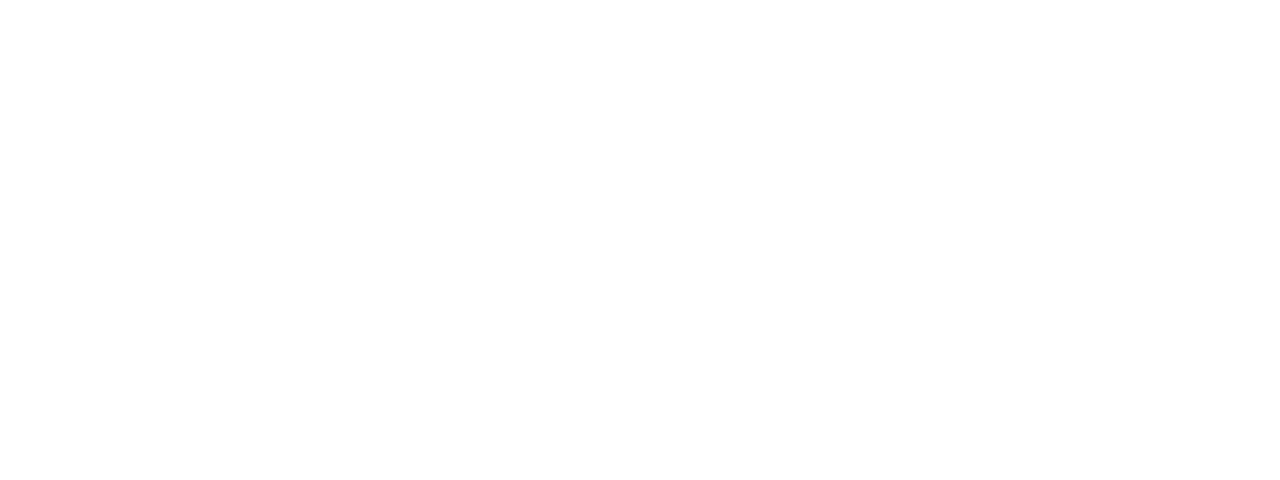
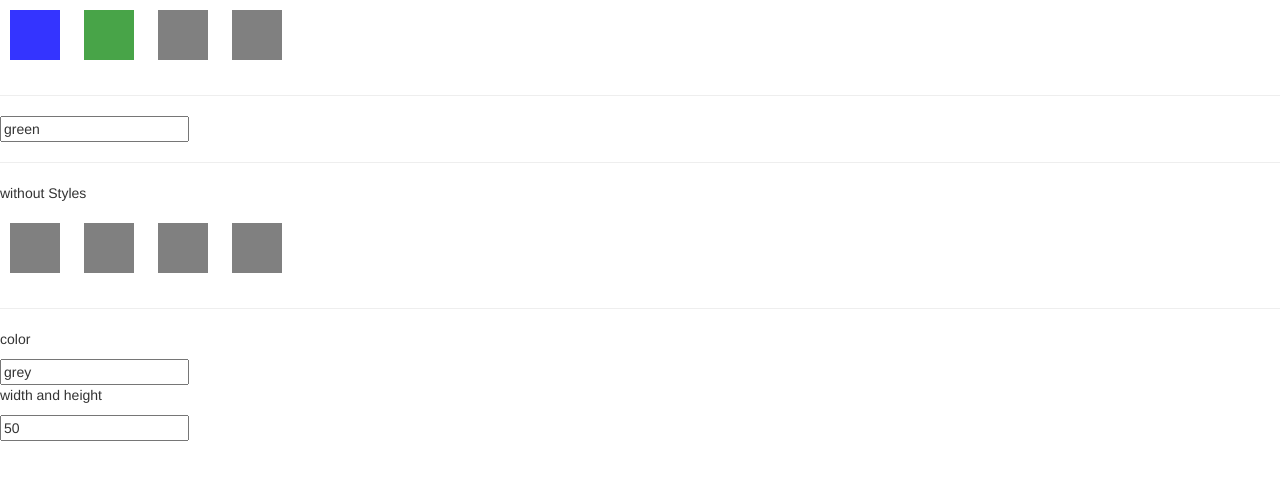
Before and after one commit to D4YonSoundcloud/Vue-Projects, a plain HTML site: page dynamic-styling-css/index.html in a window 1280 px wide. Drawn offline with nearby package versions, Linux system fonts and the light colour scheme.

Commit message:
dynamicCSSwithVue 7:00pm 6-9-20

```diff
--- a/dynamic-styling-css/app.js
+++ b/dynamic-styling-css/app.js
@@ -0,0 +1,25 @@
+new Vue({
+  el: "#app",
+  data: {
+    attachRed: false,
+    attachGreen: false,
+    attachBlue: false,
+    color: "green",
+    color2: "grey",
+    width: 50,
+  },
+  computed: {
+    divClasses: function () {
+      return {
+        red: this.attachRed,
+        blue: !this.attachRed,
+      };
+    },
+    myStyle: function () {
+      return {
+        backgroundColor: this.color2,
+        width: this.width + "px",
+      };
+    },
+  },
+});
--- a/dynamic-styling-css/index.html
+++ b/dynamic-styling-css/index.html
@@ -10,10 +10,39 @@
       integrity="sha384-BVYiiSIFeK1dGmJRAkycuHAHRg32OmUcww7on3RYdg4Va+PmSTsz/K68vbdEjh4u"
       crossorigin="anonymous"
     />
-    <title>Document</title>
+    <title>DYNAMIC STYLING WITH VUE</title>
   </head>
   <body>
     <div id="app">
+      <div
+        class="demo"
+        @click="attachRed = !attachRed"
+        :class="divClasses"
+      ></div>
+      <div
+        class="demo"
+        @click="attachGreen = !attachGreen"
+        :class="[color, {red: attachRed}]"
+      ></div>
+      <div
+        class="demo"
+        @click="attachBlue = !attachBlue"
+        :class="{blue: attachBlue}"
+      ></div>
+      <div class="demo" :class="{red: attachRed}"></div>
+      <hr />
+      <input type="text" v-model="color" />
+      <hr />
+      <p>without Styles</p>
+      <div class="demo" :style="[myStyle, {height: width + 'px'}]"></div>
+      <div class="demo" :style="[myStyle, {height: width + 'px'}]"></div>
+      <div class="demo" :style="[myStyle, {height: width + 'px'}]"></div>
+      <div class="demo" :style="[myStyle, {height: width + 'px'}]"></div>
+      <hr />
+      <p>color</p>
+      <input type="text" v-model="color2" />
+      <p>width and height</p>
+      <input type="text" v-model="width" />
     </div>
 
     <script src="vue.js"></script>
--- a/dynamic-styling-css/style.css
+++ b/dynamic-styling-css/style.css
@@ -0,0 +1,18 @@
+.demo {
+  width: 50px;
+  height: 50px;
+  background-color: grey;
+  display: inline-block;
+  margin: 10px;
+  transition: 100ms ease;
+}
+
+.red {
+  background-color: rgba(255, 0, 0, 0.767);
+}
+.green {
+  background-color: rgba(0, 128, 0, 0.719);
+}
+.blue {
+  background-color: rgba(0, 0, 255, 0.795);
+}
```
Also changed, not shown: dom-interaction/index.html (+1 -1 lines).
